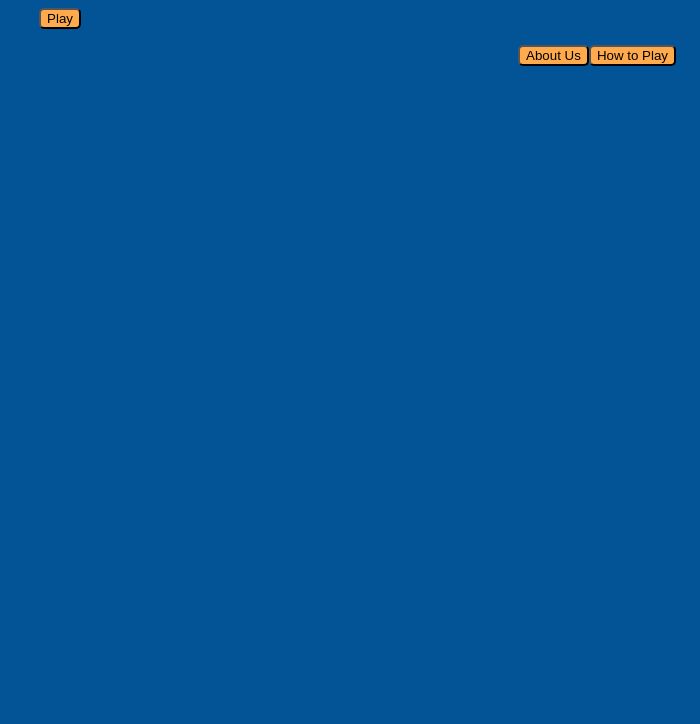
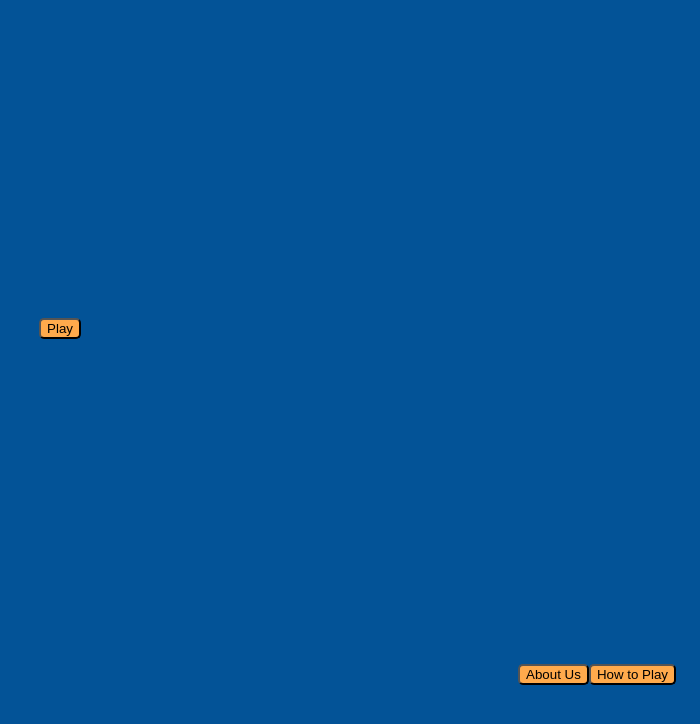
Before and after one commit to violetguos/top-jam-2021, a plain HTML site: page game/index.html in a window 1280 px wide. Shown: the whole page, without its empty margins (580-1280 px from the left). Drawn offline with Linux system fonts and the light colour scheme.

Commit message:
resize the section in start

```diff
--- a/game/css/style.css
+++ b/game/css/style.css
@@ -49,6 +49,15 @@ body {
     width: 250px;
 }
 
+.main-start {
+    align-items: center;
+    box-sizing: border-box;
+    display: flex;
+    flex-direction: column;
+    height: 80vh;
+    justify-content: center;
+  }
+
 /* Languages Display */
 
 .languages-display {
--- a/game/index.html
+++ b/game/index.html
@@ -14,7 +14,7 @@
     <title>Multilingual learning game</title>
 </head>
 <body>
-    <section class="main-content">
+    <section class="main-content main-start">
         <button class="btn">Play</button>
     </section>
 
```
